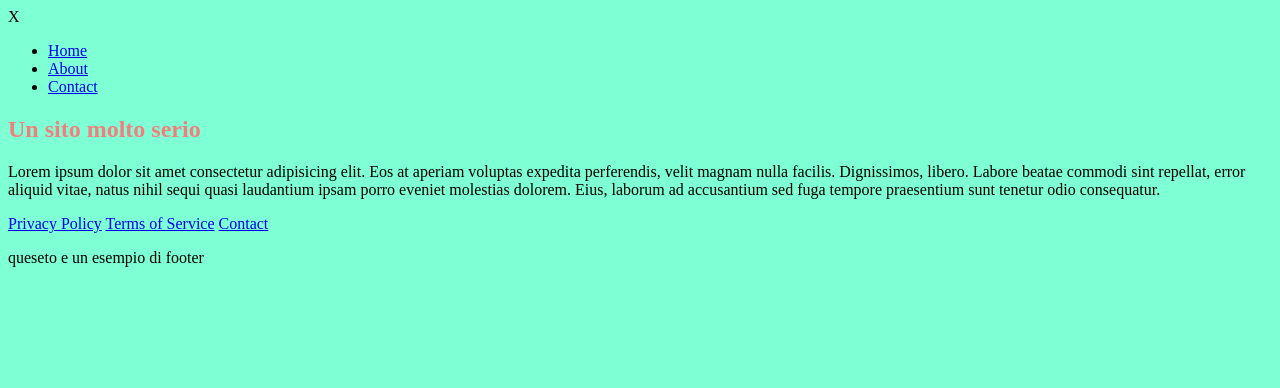
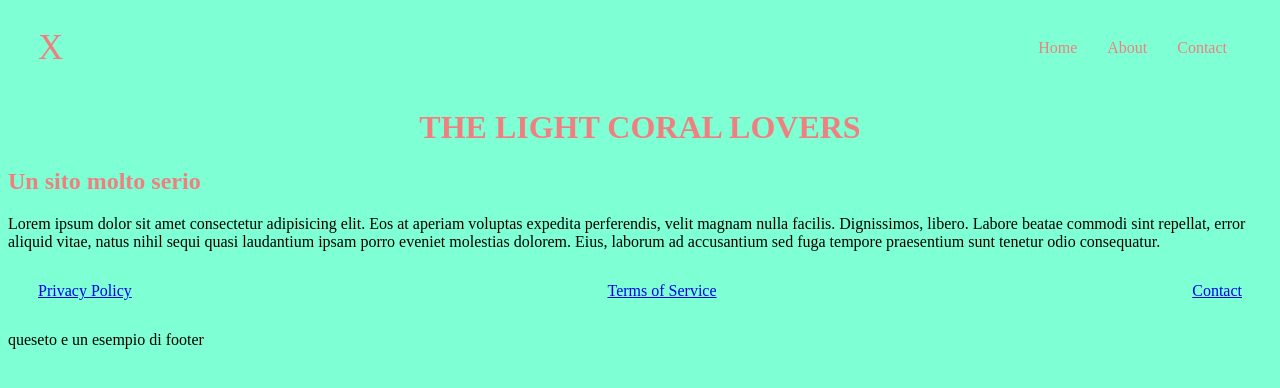
Before and after one commit to SalvatoreC94/esercizio-git, a plain HTML site: page index.html in a window 1280 px wide. Drawn offline with Linux system fonts and the light colour scheme.

Commit message:
Navbar styling

```diff
--- a/index.html
+++ b/index.html
@@ -30,6 +30,12 @@
                 </li>
             </ul>
         </nav>
+
+        <div class="header-title">
+            <h1>
+                THE LIGHT CORAL LOVERS
+            </h1>
+        </div>
     </header>
 
     <!-- Claudio -->
--- a/style.css
+++ b/style.css
@@ -6,3 +6,35 @@ body {
 h1 {
     color:lightcoral;
 }
+
+/* Styling NARBAR */
+
+nav {
+    display: flex;
+    justify-content: space-between;
+    align-items: center;
+    padding: 15px 30px;
+}
+
+.logo {
+    color: lightcoral;
+    font-size: 35px;
+}
+
+.nav-links {
+    list-style-type: none;
+    display: flex;
+}
+
+.nav-links li {
+    margin: 0 15px;
+}
+
+.nav-links a {
+    color: lightcoral;
+    text-decoration: none;
+}
+
+.header-title {
+    text-align: center;
+}
```
